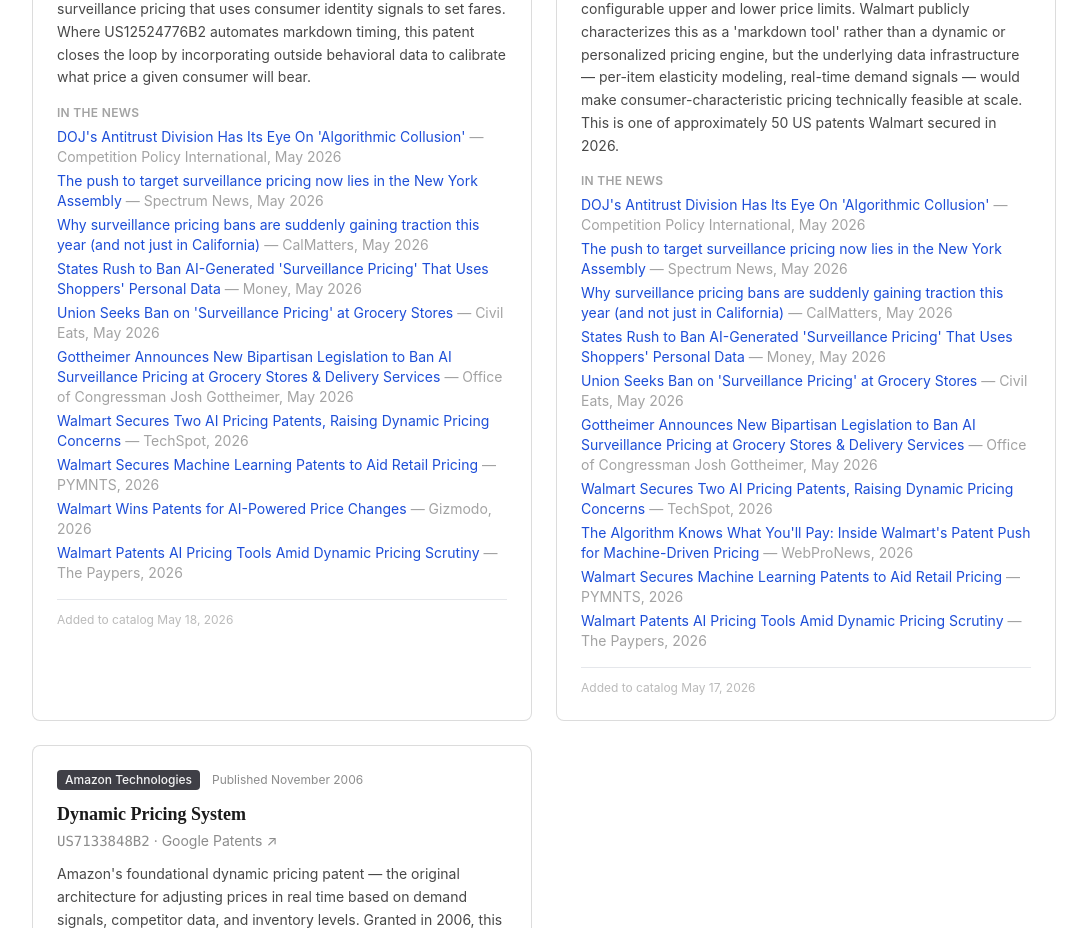
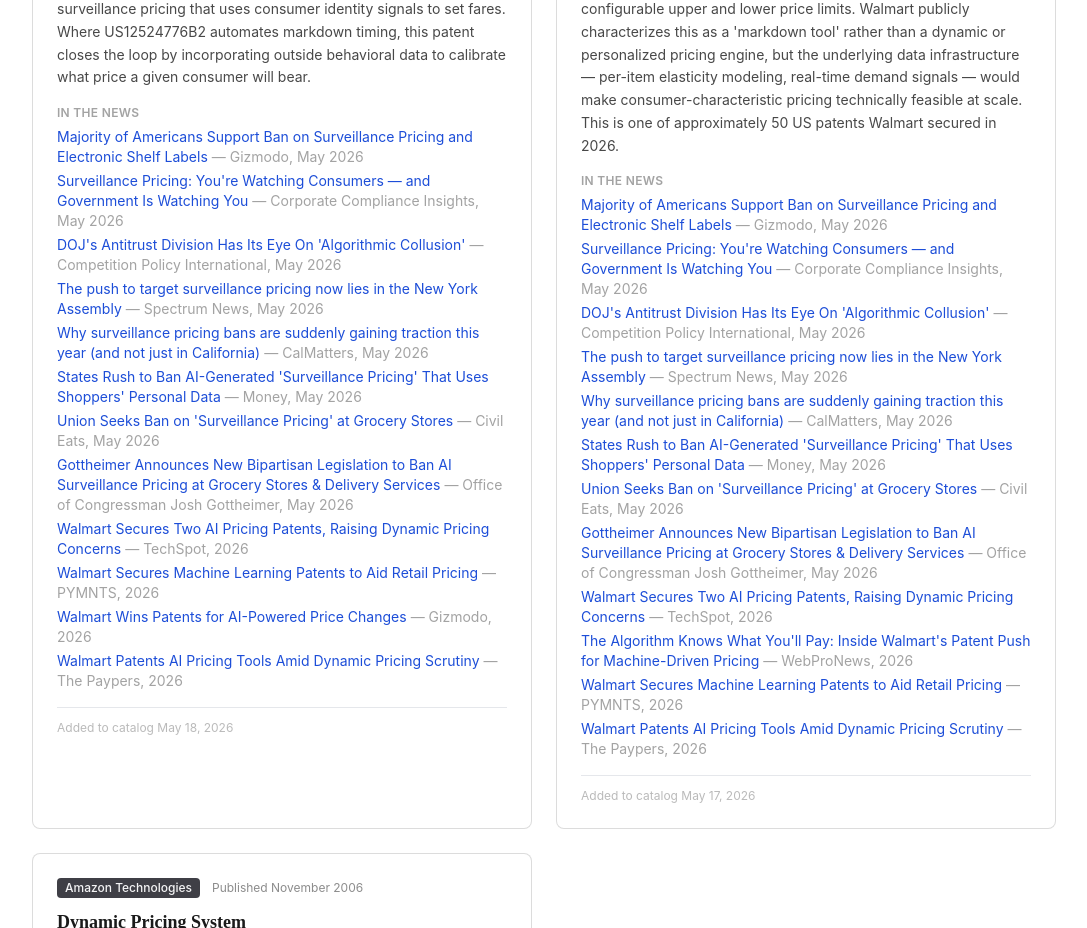
Before and after one commit to kimberlybella/dailyish-genai-experiments, a Next.js app: page /patents in a window 1280 px wide. Shown: the part 980-1908 px from the top of the page, without its empty margins (96-1183 px from the left). Built offline with nearby package versions, Linux system fonts and the light colour scheme.

Commit message:
Update patents.ts

```diff
--- a/data/patents.ts
+++ b/data/patents.ts
@@ -88,6 +88,18 @@
     patentUrl: "https://patents.google.com/patent/US12572954B2/en",
     newsReferences: [
       {
+        title: "Majority of Americans Support Ban on Surveillance Pricing and Electronic Shelf Labels",
+        url: "https://gizmodo.com/majority-of-americans-support-ban-on-surveillance-pricing-and-electronic-shelf-labels-2000762717",
+        outlet: "Gizmodo",
+        date: "May 2026",
+      },
+      {
+        title: "Surveillance Pricing: You're Watching Consumers — and Government Is Watching You",
+        url: "https://www.corporatecomplianceinsights.com/surveillance-pricing-government-watching/",
+        outlet: "Corporate Compliance Insights",
+        date: "May 2026",
+      },
+      {
         title: "DOJ's Antitrust Division Has Its Eye On 'Algorithmic Collusion'",
         url: "https://www.pymnts.com/cpi-posts/dojs-antitrust-division-has-its-eye-on-algorithmic-collusion/",
         outlet: "Competition Policy International",
@@ -162,6 +174,18 @@
       "A machine learning system that uses price elasticity data and predicted demand to automatically generate markdown prices across Walmart's e-commerce platform. The patent covers two model paths: a primary model that fires when both elasticity and demand data are available (enabling precise per-item optimization), and a decay-rate fallback for when they are not — both bounded by configurable upper and lower price limits. Walmart publicly characterizes this as a 'markdown tool' rather than a dynamic or personalized pricing engine, but the underlying data infrastructure — per-item elasticity modeling, real-time demand signals — would make consumer-characteristic pricing technically feasible at scale. This is one of approximately 50 US patents Walmart secured in 2026.",
     patentUrl: "https://patents.google.com/patent/US12524776B2/en",
     newsReferences: [
+      {
+        title: "Majority of Americans Support Ban on Surveillance Pricing and Electronic Shelf Labels",
+        url: "https://gizmodo.com/majority-of-americans-support-ban-on-surveillance-pricing-and-electronic-shelf-labels-2000762717",
+        outlet: "Gizmodo",
+        date: "May 2026",
+      },
+      {
+        title: "Surveillance Pricing: You're Watching Consumers — and Government Is Watching You",
+        url: "https://www.corporatecomplianceinsights.com/surveillance-pricing-government-watching/",
+        outlet: "Corporate Compliance Insights",
+        date: "May 2026",
+      },
       {
         title: "DOJ's Antitrust Division Has Its Eye On 'Algorithmic Collusion'",
         url: "https://www.pymnts.com/cpi-posts/dojs-antitrust-division-has-its-eye-on-algorithmic-collusion/",
```
